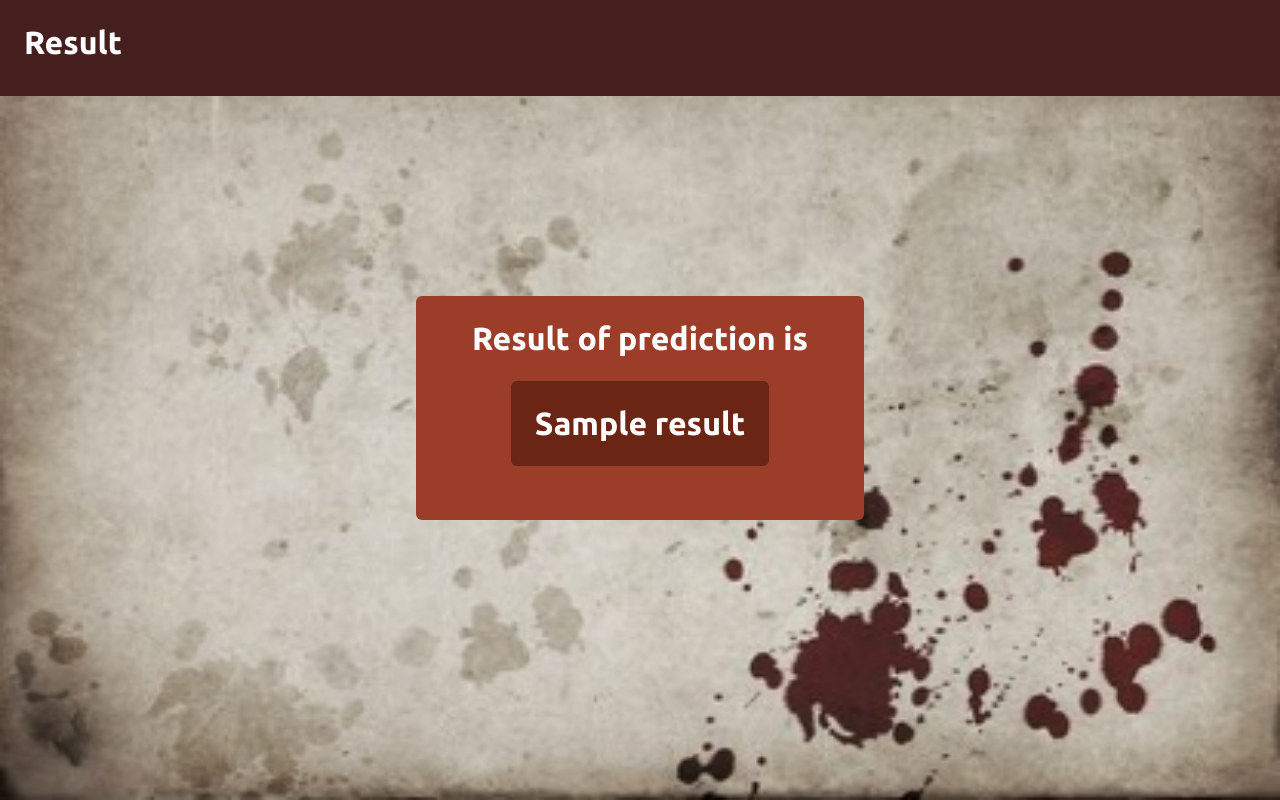
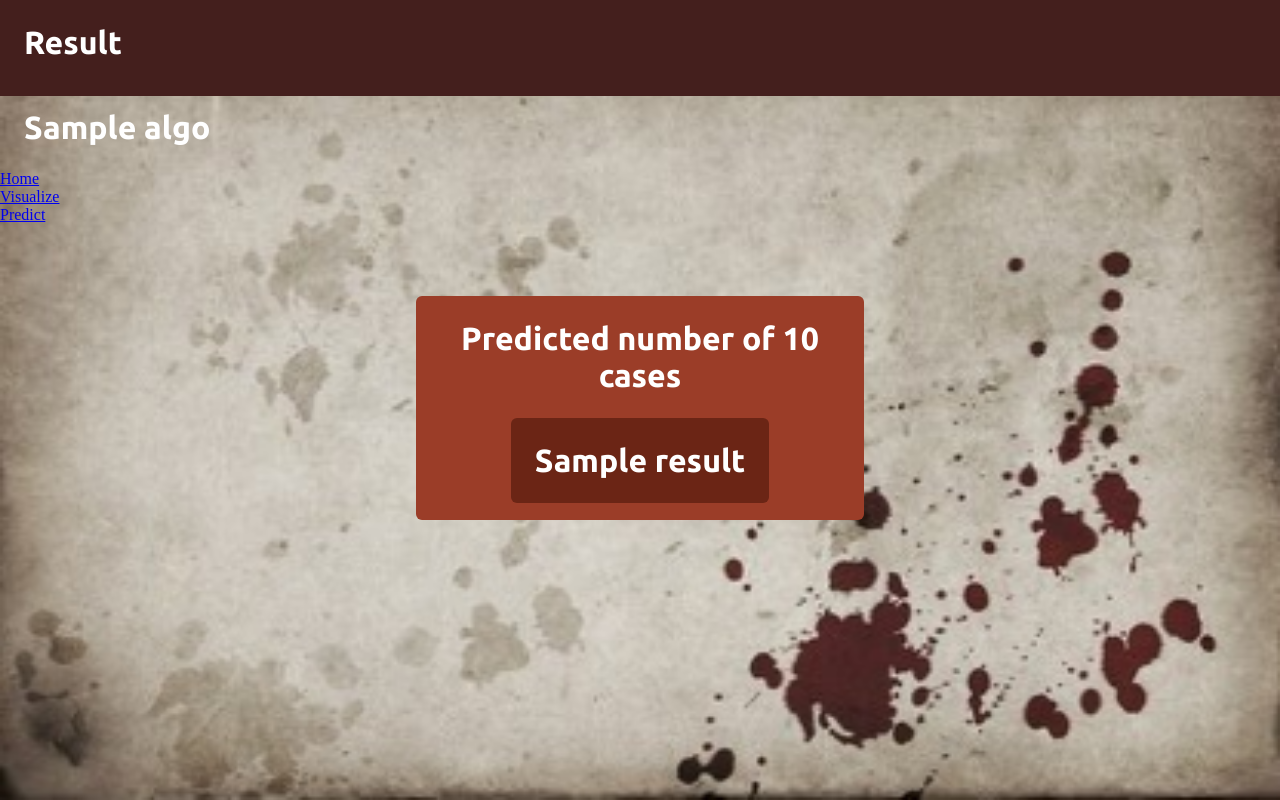
Before and after one commit to aravindravva/finalyearproject, a Flask app: template templates/result.html in a window 1280 px wide. Run offline with Flask 2, Linux system fonts and the light colour scheme; the template is opened without the code that fills it: most values are stand-ins (such as "Sample title", 1, 10 or a date in 2020).

Commit message:
views update

```diff
--- a/app.py
+++ b/app.py
@@ -35,23 +35,23 @@ def show_form():
     #algorithm== mlr,forest,glm
     #crime== rape murder robbery
     if(crime=="rape" and algorithm=="mlr"):
-        return render_template("form.html",id="11",algo="rape prediction by Multilinear regression")
+        return render_template("form.html",id="11",algo="Predicting Rape - MLR")
     elif(crime=="rape" and algorithm=="forest"):
-        return render_template("form.html",id="12",algo="rape prediction by random forest regressor")
+        return render_template("form.html",id="12",algo="Predicting Rape - RFR")
     elif(crime=="rape" and algorithm=="glm"):
-        return render_template("form.html",id="13",algo="rape prediction by generalised linear model")
+        return render_template("form.html",id="13",algo="Predicting Rape - GLM")
     elif(crime=="murder" and algorithm=="mlr"):
-        return render_template("form.html",id="21",algo="murder prediction by Multilinear regression")
+        return render_template("form.html",id="21",algo="Predicting Murder - MLR")
     elif(crime=="murder" and algorithm=="forest"):
-        return render_template("form.html",id="22",algo="murder prediction by random forest regressor")
+        return render_template("form.html",id="22",algo="Predicting Murder - RFR")
     elif(crime=="murder" and algorithm=="glm"):
-        return render_template("form.html",id="23",algo="murder prediction by generalised linear model")
+        return render_template("form.html",id="23",algo="Predicting Murder - GLM")
     elif(crime=="robbery" and algorithm=="mlr"):
-        return render_template("form.html",id="31",algo="robbery prediction by Multilinear regression")
+        return render_template("form.html",id="31",algo="Predicting Robbery - MLR")
     elif(crime=="robbery" and algorithm=="forest"):
-        return render_template("form.html",id="32",algo="robbery prediction by random forest regressor")
+        return render_template("form.html",id="32",algo="Predicting Robbery - RFR")
     elif(crime=="robbery" and algorithm=="glm"):
-        return render_template("form.html",id="33",algo="robbery prediction by generalised linear model")
+        return render_template("form.html",id="33",algo="Predicting Rape - GLM")
 
 
 
@@ -76,14 +76,14 @@ def predict(id):
         prediction=model.predict(pd.DataFrame(d.values()).T).to_string().split("    ")[1]
         prediction=float(prediction)*30+2 #scaling
         prediction=round(prediction,2)
-        return render_template("result.html",result=prediction)
+        return render_template("result.html",result=prediction,crime="rape",algo="Predicting Rape - MLR")
 
     if(id=="12"):
         modelfile = 'models/rape/forestpredictionrape.pickle'
         model = p.load(open(modelfile, 'rb'))
         prediction=model.predict(pd.DataFrame(d.values()).T)[0]
         prediction=round(float(prediction),2)
-        return render_template("result.html",result=prediction)
+        return render_template("result.html",result=prediction,crime="rape",algo="Predicting Rape - RFR")
 
     if(id=="13"):
         remove=["sext","polda","poldp"]
@@ -93,7 +93,7 @@ def predict(id):
         model = p.load(open(modelfile, 'rb'))
         prediction=model.predict(pd.DataFrame(d.values()).T).to_string().split("    ")[1]
         prediction=round(float(prediction),2)
-        return render_template("result.html",result=prediction)
+        return render_template("result.html",result=prediction,crime="rape",algo="Predicting Rape - GLM")
 
     if(id=="21"):
         remove=["marg","main","polda","poldp","scp","litr"]
@@ -103,7 +103,7 @@ def predict(id):
         model = p.load(open(modelfile, 'rb'))
         prediction=model.predict(pd.DataFrame(d.values()).T).to_string().split("    ")[1]
         prediction=round(float(prediction),2)
-        return render_template("result.html",result=prediction)
+        return render_template("result.html",result=prediction,crime="murder",algo="Predicting Murder - MLR")
 
     if(id=="22"):
         modelfile = 'models/murder/forestpredictionmurder.pickle'
@@ -111,7 +111,7 @@ def predict(id):
         prediction=model.predict(pd.DataFrame(d.values()).T)[0]
         prediction=prediction/1.05
         prediction=round(float(prediction),2)
-        return render_template("result.html",result=prediction)
+        return render_template("result.html",result=prediction,crime="murder",algo="Predicting Murder - RFR")
 
     if(id=="23"):
         remove=["poldp","marg","main","litr","polda"]
@@ -121,7 +121,7 @@ def predict(id):
         model = p.load(open(modelfile, 'rb'))
         prediction=model.predict(pd.DataFrame(d.values()).T).to_string().split("    ")[1]
         prediction=round(float(prediction),2)
-        return render_template("result.html",result=prediction)
+        return render_template("result.html",result=prediction,crime="murder",algo="Predicting Murder - GLM")
 
     if(id=="31"):
         remove=["marg","sext","poldp","litr","popd"]
@@ -131,14 +131,14 @@ def predict(id):
         model = p.load(open(modelfile, 'rb'))
         prediction=model.predict(pd.DataFrame(d.values()).T).to_string().split("    ")[1]
         prediction=round(float(prediction),2)
-        return render_template("result.html",result=prediction)
+        return render_template("result.html",crime="robbery",result=prediction,algo="Predicting Robbery - MLR")
 
     if(id=="32"):
         modelfile = 'models/robbery/forestpredictionrobbery.pickle'
         model = p.load(open(modelfile, 'rb'))
         prediction=model.predict(pd.DataFrame(d.values()).T)[0]
         prediction=round(float(prediction),2)
-        return render_template("result.html",result=prediction)
+        return render_template("result.html",crime="robbery",result=prediction,algo="Predicting Robbery - RFR")
 
 
     if(id=="33"):
@@ -149,7 +149,7 @@ def predict(id):
         model = p.load(open(modelfile, 'rb'))
         prediction=model.predict(pd.DataFrame(d.values()).T).to_string().split("    ")[1]
         prediction=round(float(prediction),2)
-        return render_template("result.html",result=prediction)
+        return render_template("result.html",crime="robbery",result=prediction,algo="Predicting Robbery - GLM")
 
 
 
--- a/templates/result.html
+++ b/templates/result.html
@@ -17,19 +17,33 @@
 </head>
 <body>
     <!-- Result of Rrediction is {{result}} -->
+
+
     <div class="box">
             <div class="header">
               <p>Result</p>
+              <p>{{algo}}</p>
+              <a href="/">
+                Home
+               </a><br>
+               <a href="/">
+                Visualize
+               </a><br>
+               <a href="/">
+                Predict
+               </a>
+
             </div>
             <!-- <img class="img" src="../static/images/background.jpeg" alt=""> -->
 
             <div class="result">
-                <p>Result of prediction is</p>
+                <p>Predicted number of {{crime}} cases</p>
                 <div class="result-background">
                     <p>{{result}}</p>
                 </div>
             </div>
           </div>
 
+
 </body>
 </html>
--- a/templates/visualizations.html
+++ b/templates/visualizations.html
@@ -41,6 +41,12 @@
         <div class="header">
           <p>Visualizing Crime</p>
         </div>
+        <a href="/">
+          Home
+         </a><br>
+           <a href="/crimeprediction">
+          Predict
+         </a>
 
 
         <div class="button-parent">
```
Also changed, not shown: templates/algolistwithcrime.html (+8 -1 lines), templates/form.html (+9 -1 lines).
